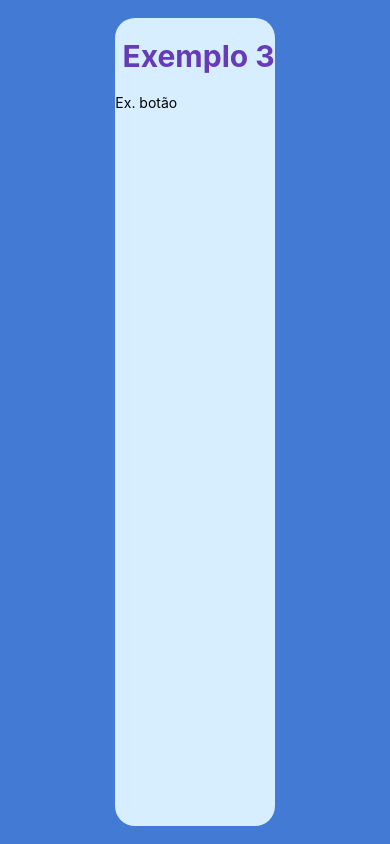
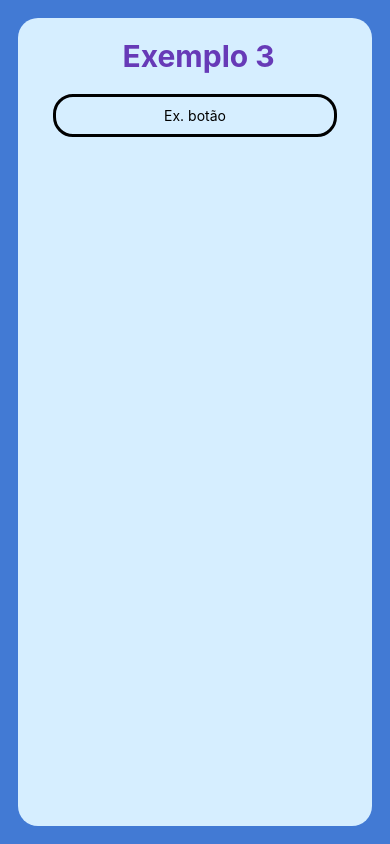
Before and after one commit to Pedrox23/aula_expo_0, a React Native app: screen / in a window 390 px wide. Built offline with nearby package versions, Linux system fonts and the light colour scheme.

Commit message:
aula 03-05

```diff
--- a/components/exemplo_3/index.js
+++ b/components/exemplo_3/index.js
@@ -2,11 +2,11 @@
 
 import styles from './styles';
 
-export default function exemplo_3 () {
+ function exemplo_3 () {
     return(
         <View style={styles.container}>
             <Text style={styles.titulo}> Exemplo 3</Text>
-        <Pressable>
+        <Pressable onPress={() => alert('Oi')} style={styles.botao}>
         <Text>Ex. botão</Text>
         </Pressable>
 
@@ -14,3 +14,5 @@
 
     );
 }
+
+export default exemplo_3;
--- a/components/exemplo_3/styles.js
+++ b/components/exemplo_3/styles.js
@@ -5,6 +5,8 @@
         flex: 1,
         backgroundColor: '#d6eeff',
         borderRadius: 20,
+        width: '100%',
+        alignItems: 'center',
     },
     titulo: {
         fontSize: 30,
@@ -12,6 +14,13 @@
         marginVertical: 20,
         color: '#673AB7'
     },
+    botao: {
+        borderWidth: 3,
+        padding: 10,
+        width: '80%',
+        borderRadius: 20,
+        alignItems: 'center',
+    }
 
 });
 
```
